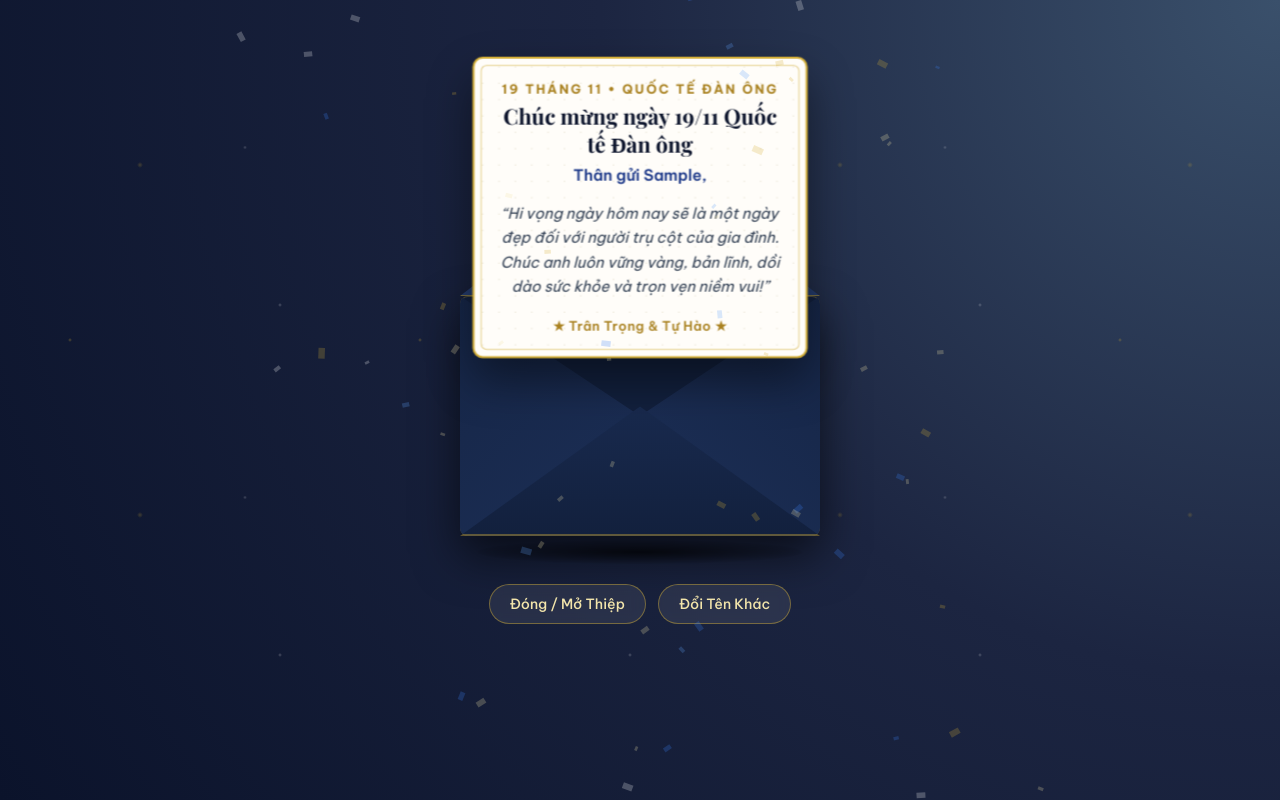
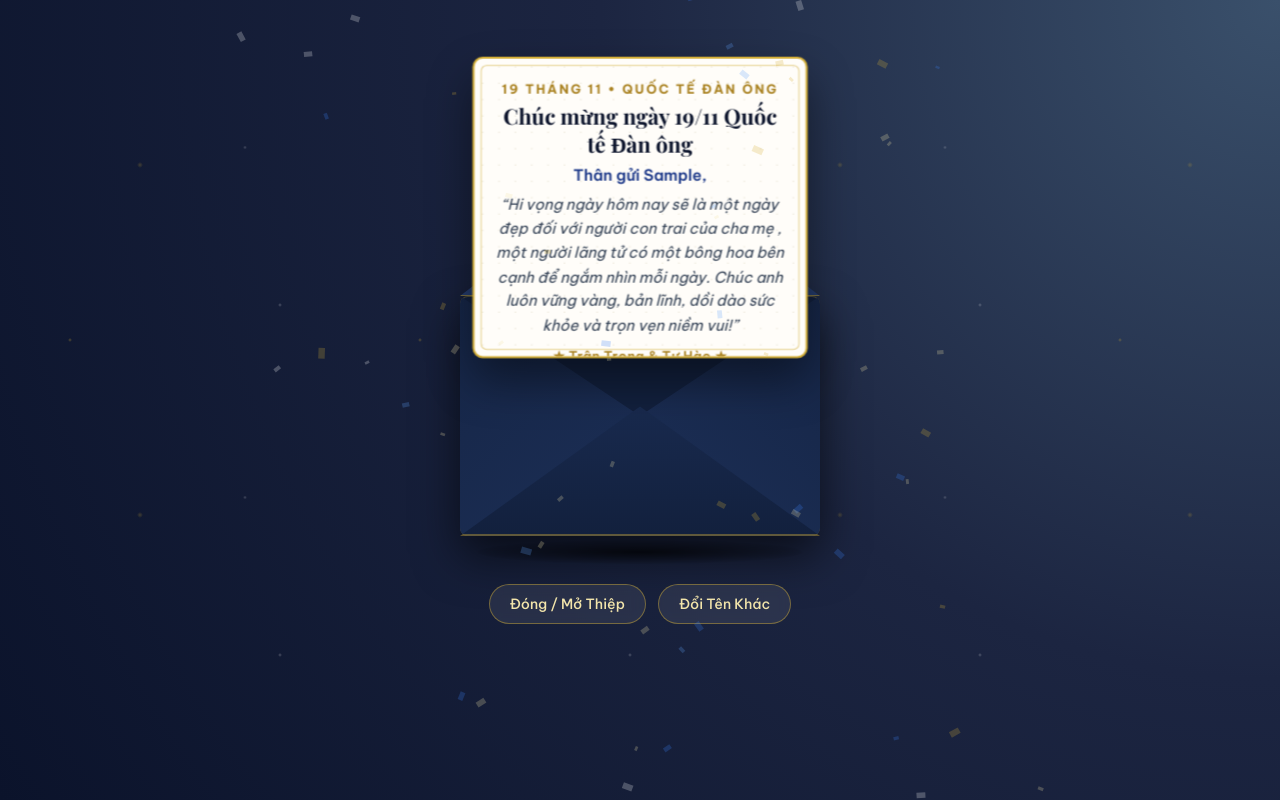
Before and after one commit to anonymous05-ai/19-11, a plain HTML site: page index.html in a window 1280 px wide. Both pictures are taken after typing "Sample" into the empty fields and a click on the button "Nhận Thiệp Chúc Mừng ✨". Drawn offline with nearby package versions, Linux system fonts and the light colour scheme; a web font is replaced by a local one.

```diff
--- a/index.html
+++ b/index.html
@@ -536,7 +536,7 @@
           <div class="card-recipient" id="displayRecipient">Gửi Anh,</div>
         </div>
         <p class="card-message">
-          “Hi vọng ngày hôm nay sẽ là một ngày đẹp đối với người trụ cột của gia đình. Chúc anh luôn vững vàng, bản lĩnh, dồi dào sức khỏe và trọn vẹn niềm vui!”
+          “Hi vọng ngày hôm nay sẽ là một ngày đẹp đối với người con trai của cha mẹ , một người lãng tử có một bông hoa bên cạnh để ngắm nhìn mỗi ngày. Chúc anh luôn vững vàng, bản lĩnh, dồi dào sức khỏe và trọn vẹn niềm vui!”
         </p>
         <div class="card-footer">★ Trân Trọng & Tự Hào ★</div>
       </div>
```
